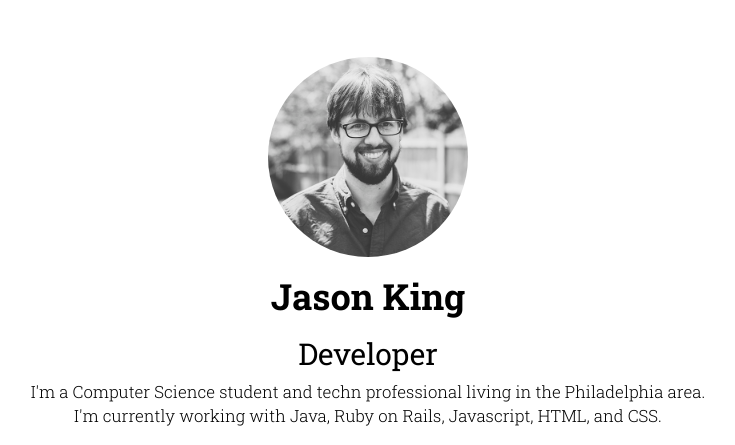
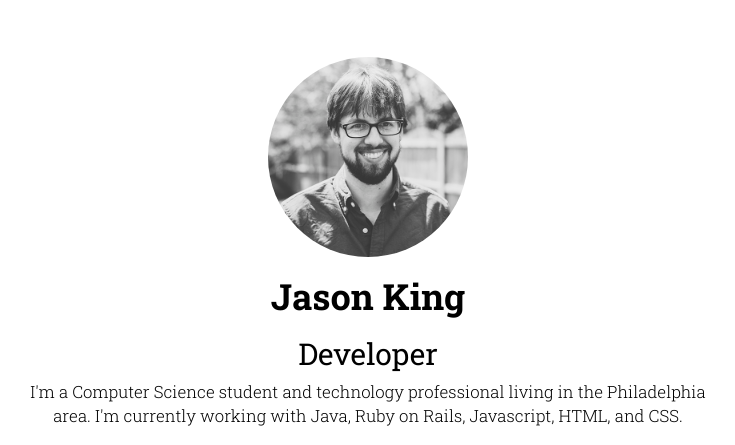
Before and after one commit to kingjasonw/portfolio, a plain HTML site: page index.html in a window 1280 px wide. Shown: the top 445 px of the page, without its empty margins (272-1007 px from the left). Drawn offline with nearby package versions, Linux system fonts and the light colour scheme.

Commit message:
spelling error and title fixed

```diff
--- a/index.html
+++ b/index.html
@@ -12,7 +12,7 @@
   </script>
 
   <link rel="icon" type="image/png" href="favicon.png" sizes="16x16" />
-  <title>Jason King | Web Developer</title>
+  <title>Jason King | Developer</title>
 
   <meta name="viewport" content="width=device-width, initial-scale=1, maximum-scale=1">
 
@@ -38,7 +38,7 @@
       <img src="img/me.jpg" id="about-image">
       <h1>Jason King</h1>
       <h2>Developer</h2>
-      <p>I'm a Computer Science student and techn professional living in the Philadelphia area. I'm currently working with Java, Ruby on Rails, Javascript, HTML, and CSS.</p>
+      <p>I'm a Computer Science student and technology professional living in the Philadelphia area. I'm currently working with Java, Ruby on Rails, Javascript, HTML, and CSS.</p>
       <h2>Get in Touch</h2>
       <div id="contact-icons">
         <a href="mailto:contact@jasonking.co" data-toggle="tooltip" data-placement="left" title="contact@jasonking.co"><img src="img/email.png" class="img-responsive center-block"></a>
```
